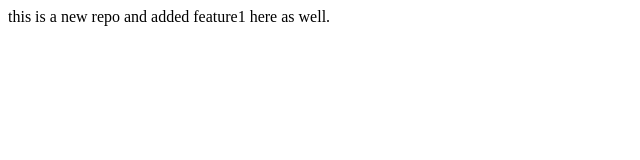
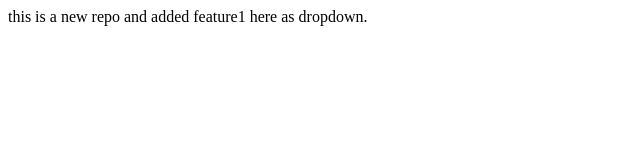
Before and after one commit to Suraj-art-create/another-try, a plain HTML site: page index.html in a window 1280 px wide. Shown: the full height of the page, 0-640 px from the left. Drawn offline with Linux system fonts and the light colour scheme.

Commit message:
add dropdown

```diff
--- a/index.html
+++ b/index.html
@@ -1 +1 @@
-<p>this is a new repo and added feature1 here as well.</p>
+<p>this is a new repo and added feature1 here as dropdown.</p>
```
